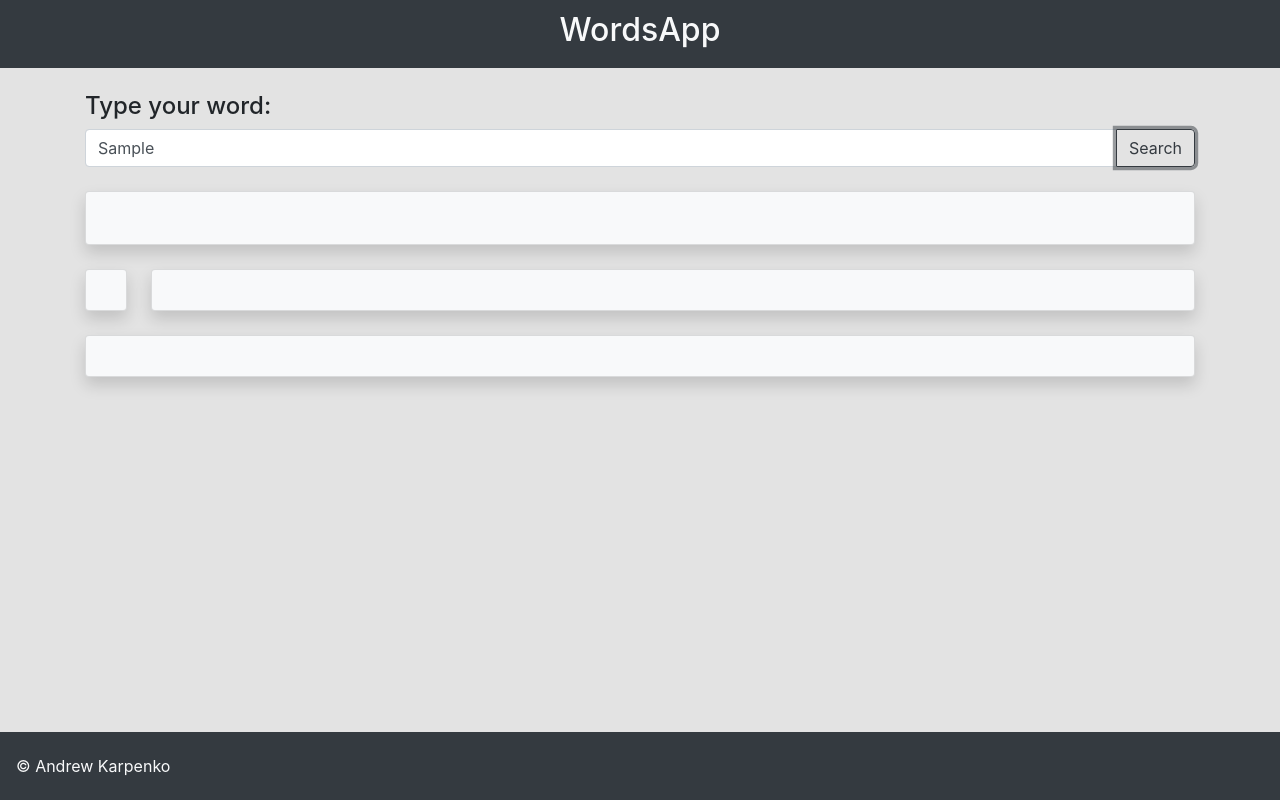
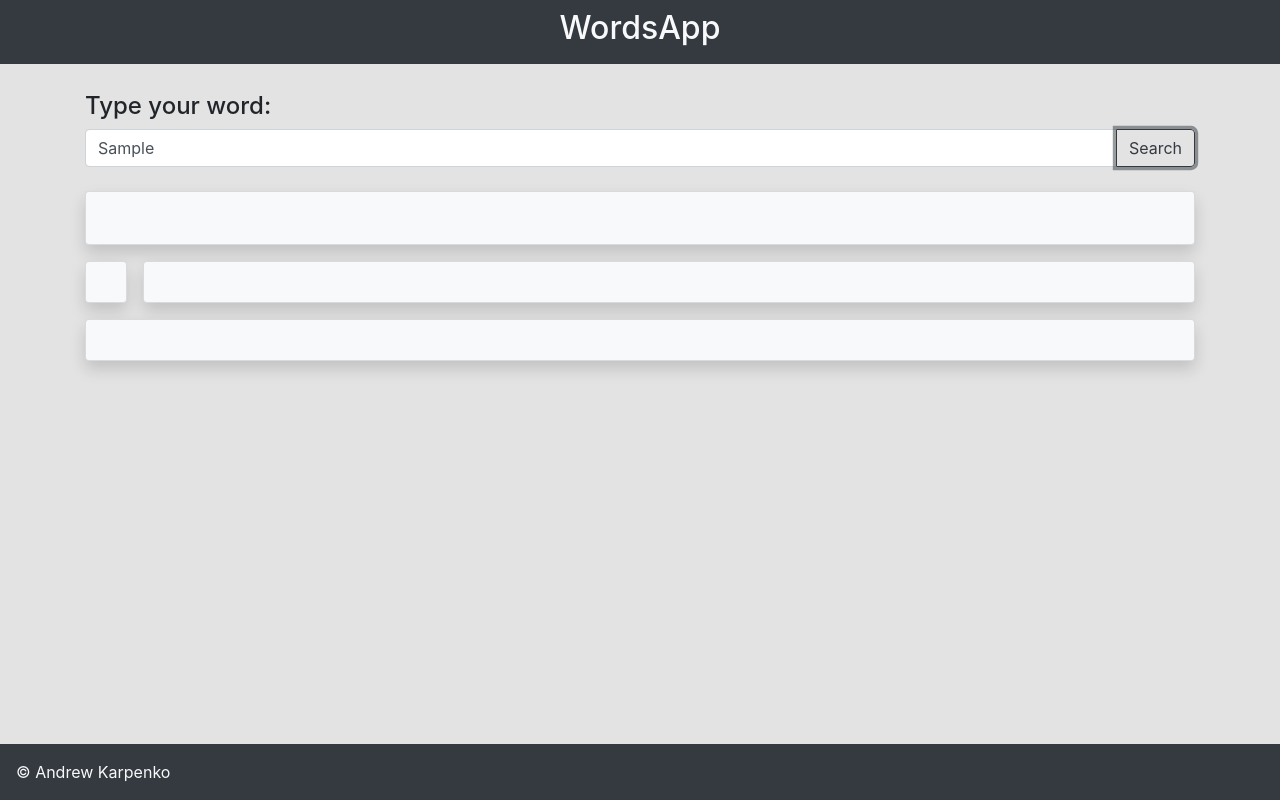
Before and after one commit to AndronKarp/Repository, a plain HTML site: page wordsApp/index.html in a window 1280 px wide. Both pictures are taken after typing "Sample" into the empty fields and a click on the button "Search". Drawn offline with nearby package versions, Linux system fonts and the light colour scheme; no server answers.

Commit message:
Updated display of content

```diff
--- a/wordsApp/css/styles.scss
+++ b/wordsApp/css/styles.scss
@@ -5,7 +5,6 @@
 }
 
 .fullscreen-element {
-    height: 68px;
     background-color: #343a40;
     color: #f8f9fa;
 }
--- a/wordsApp/index.html
+++ b/wordsApp/index.html
@@ -17,6 +17,7 @@
     <div class="wrapper">
       <header
         class="fullscreen-element d-flex justify-content-center fixed-top"
+        style="height: 64px"
       >
         <div class="align-self-center h2">WordsApp</div>
       </header>
@@ -42,21 +43,21 @@
             </div>
           </div>
         </div>
-        <div class="results-block container mb-4 d-none">
+        <div class="results-block container mb-3 d-none">
           <div class="d-flex flex-column">
-            <div class="card shadow bg-light mb-lg-4">
+            <div class="card shadow bg-light mb-3">
               <div class="definitions-block card-body">
                 <h4 class="search-word card-title"></h4>
                 <p class="definitions card-text"></p>
               </div>
             </div>
-            <div class="d-flex flex-column flex-lg-row mb-lg-4">
-              <div class="card shadow bg-light mr-lg-4">
+            <div class="d-flex flex-column flex-lg-row mb-3">
+              <div class="card shadow bg-light mb-3 mb-lg-0 mr-lg-3">
                 <div class="synonyms-block card-body">
                   <p class="synonyms card-text"></p>
                 </div>
               </div>
-              <div class="card shadow bg-light flex-fill">
+              <div class="card shadow bg-light flex-fill" style="min-width: 30%">
                 <div class="antonyms-block card-body">
                   <p class="antonyms card-text"></p>
                 </div>
```
Also changed, not shown: wordsApp/css/styles.css, 1 other file.
